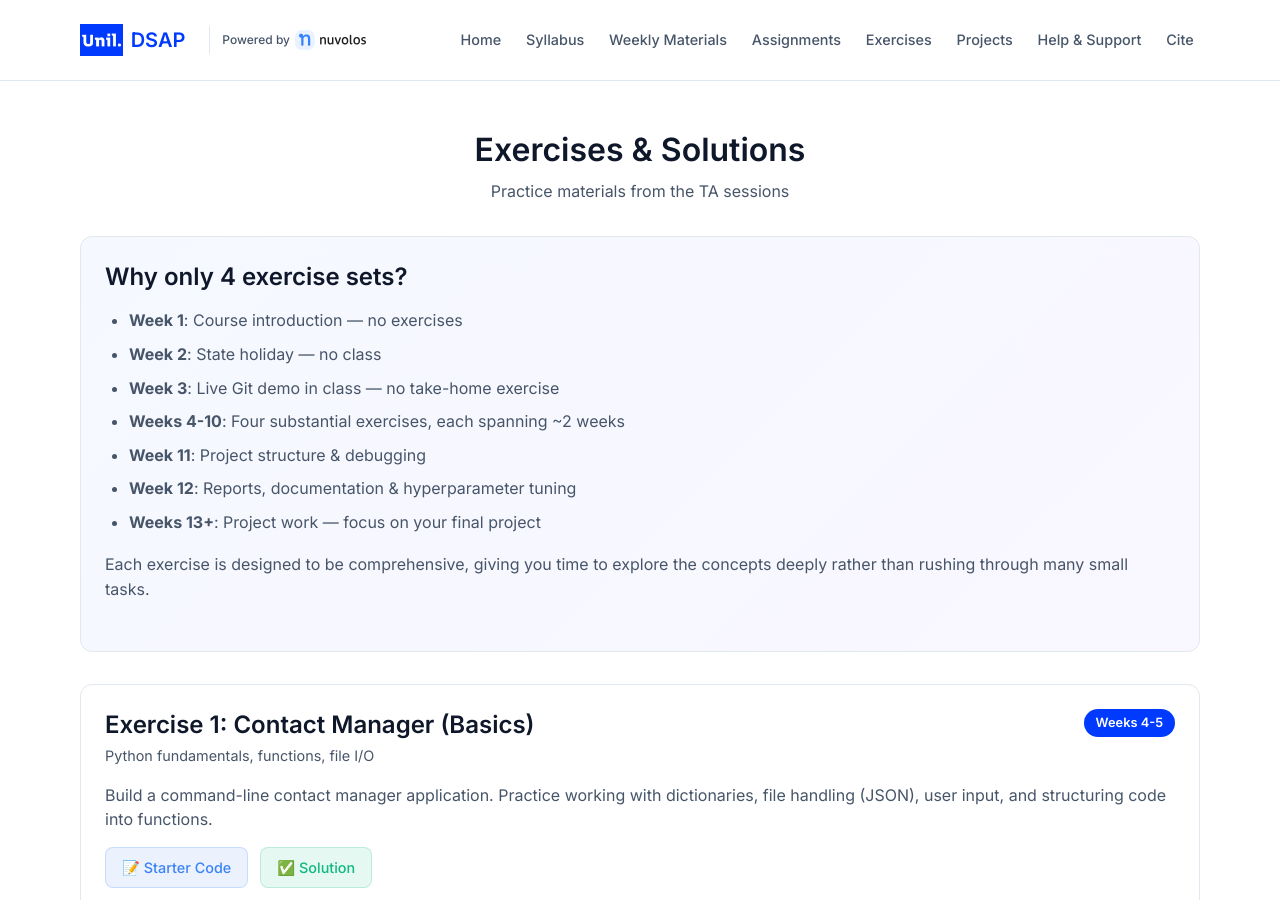
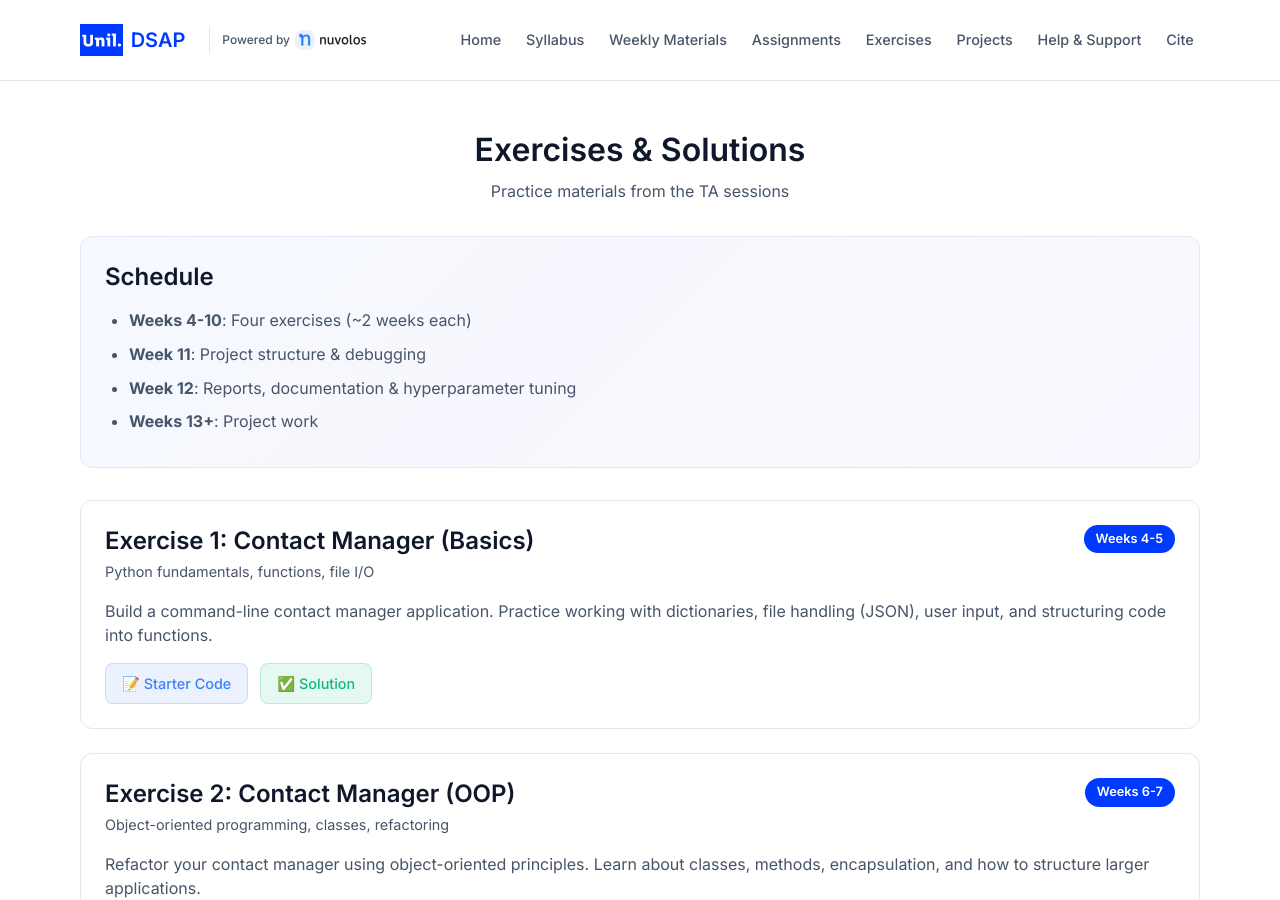
Before and after one commit to ap-unil-2025/course-materials, a Jekyll site: the page built from docs/exercises.html, in a window 1280 px wide and 900 px high. Built offline with Jekyll 4.4.1, drawn with Linux system fonts in a browser that asks for light colours.

Commit message:
Simplify exercises page: change heading to Schedule
🤖 Generated with [Claude Code](https://claude.com/claude-code)

Co-Authored-By: Claude <noreply@anthropic.com>

```diff
--- a/docs/exercises.html
+++ b/docs/exercises.html
@@ -138,17 +138,13 @@ title: "Exercises & Solutions"
 </div>
 
 <div class="exercises-explanation">
-  <h3>Why only 4 exercise sets?</h3>
+  <h3>Schedule</h3>
   <ul>
-    <li><strong>Week 1</strong>: Course introduction — no exercises</li>
-    <li><strong>Week 2</strong>: State holiday — no class</li>
-    <li><strong>Week 3</strong>: Live Git demo in class — no take-home exercise</li>
-    <li><strong>Weeks 4-10</strong>: Four substantial exercises, each spanning ~2 weeks</li>
+    <li><strong>Weeks 4-10</strong>: Four exercises (~2 weeks each)</li>
     <li><strong>Week 11</strong>: Project structure & debugging</li>
     <li><strong>Week 12</strong>: Reports, documentation & hyperparameter tuning</li>
-    <li><strong>Weeks 13+</strong>: Project work — focus on your final project</li>
+    <li><strong>Weeks 13+</strong>: Project work</li>
   </ul>
-  <p style="margin-top: 1rem; color: var(--text-secondary);">Each exercise is designed to be comprehensive, giving you time to explore the concepts deeply rather than rushing through many small tasks.</p>
 </div>
 
 <div class="exercise-card">
```
